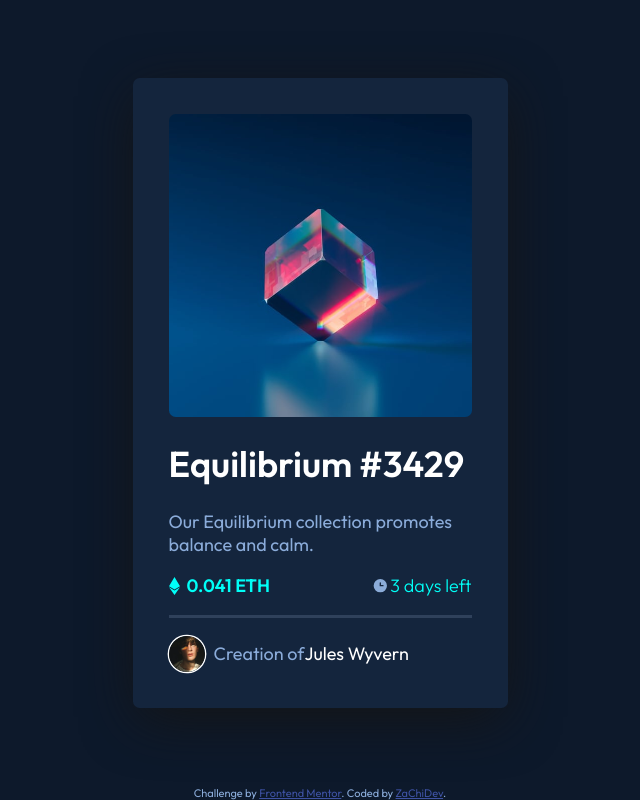
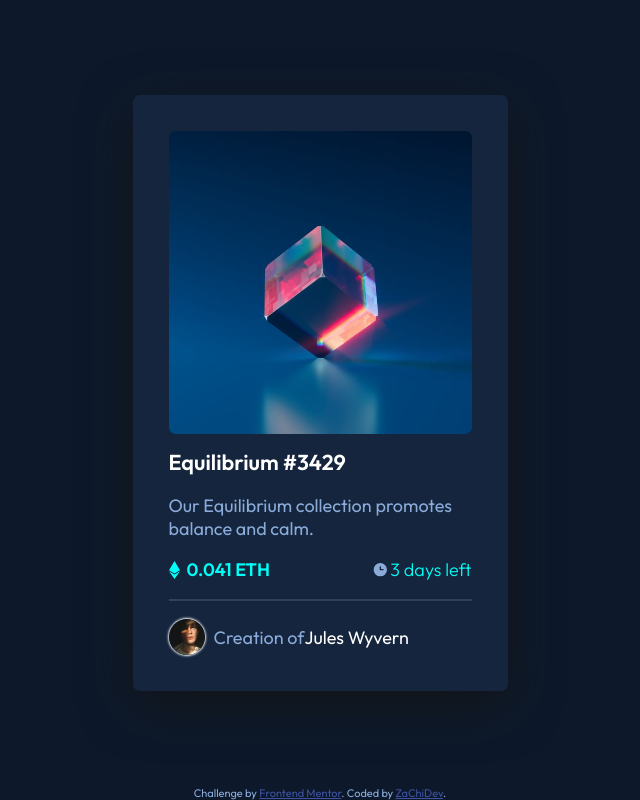
Before and after one commit to zachidev/nft-preview-card-component-main, a plain HTML site: page index.html in a window 1280 px wide. Shown: the whole page, without its empty margins (320-960 px from the left). Drawn offline with Linux system fonts and the light colour scheme.

Commit message:
Final :D

```diff
--- a/index.scss
+++ b/index.scss
@@ -50,6 +50,7 @@ main{
 	filter:brightness(1.5);
 }
 h1{
+	font-size: 1.2rem;
 	color: hsl(0, 0%, 100%);
 	transition: .5s;
 	:hover{
@@ -89,7 +90,7 @@ hr{
 	img{
 		width: 2rem;
 		border-radius: 100%;
-		box-shadow: 0 0 0 .075rem #fff;
+		box-shadow: 0 0 0.125rem .05rem #fff;
 		margin-right: .5rem;
 	}
 	a{
```
Also changed, not shown: index.css, 1 other file.
